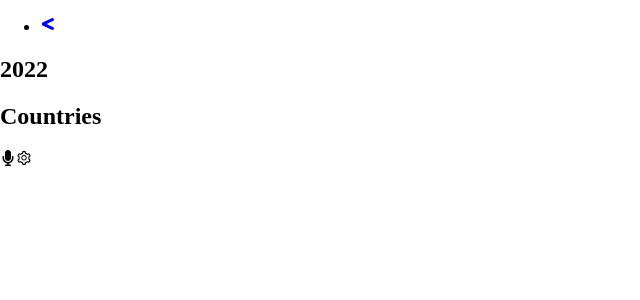
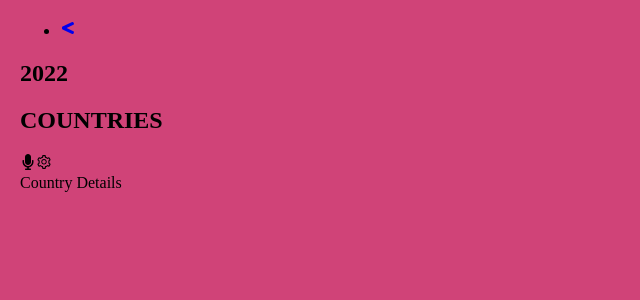
Before and after one commit to David-Kasilia/metrics-webapp, a React (Create React App) app: page /details/1 in a window 1280 px wide. Before the commit this address had no page. Shown: the top 300 px of the page, without its empty margins (0-640 px from the left). Built offline with nearby package versions, Linux system fonts and the light colour scheme.

Commit message:
Enabled dynamic routes

```diff
--- a/src/App.css
+++ b/src/App.css
@@ -1,3 +1,4 @@
 body {
-  margin: 0;
+  margin: 20px;
+  background-color: #D04378;
 }
--- a/src/App.js
+++ b/src/App.js
@@ -2,12 +2,15 @@ import React from 'react';
 import { BrowserRouter as Router, Routes, Route } from 'react-router-dom';
 import HomePage from './components/HomePage';
 import Header from './components/Header';
+import './App.css';
+import DetailsPage from './components/DetailsPage';
 
 const App = () => (
   <Router>
     <Header />
     <Routes>
       <Route path="/" element={<HomePage />} />
+      <Route path="/details/:id" element={<DetailsPage />} />
     </Routes>
   </Router>
 
--- a/src/components/Country.js
+++ b/src/components/Country.js
@@ -2,6 +2,8 @@
 /* eslint-disable no-console */
 import React, { useEffect } from 'react';
 import uuid from 'react-uuid';
+import { Link } from 'react-router-dom';
+import { BsArrowRightCircle } from 'react-icons/bs';
 import { useSelector, useDispatch } from 'react-redux';
 import { fetchCountries } from '../redux/country/country';
 
@@ -21,7 +23,14 @@ const Country = () => {
     <div>
       {countriesList.map((country) => (
         <div key={uuid()}>
-          <h3>{country.name}</h3>
+          <h3>{country.name.common}</h3>
+          <Link to={`/details/${country.id}`}>
+            <button type="button">
+              <BsArrowRightCircle />
+            </button>
+          </Link>
+          <img src={country.flags.png} alt="Flag" />
+          <h4>{country.population}</h4>
         </div>
       ))}
     </div>
--- a/src/components/DetailsPage.js
+++ b/src/components/DetailsPage.js
@@ -0,0 +1,9 @@
+import React from 'react';
+
+const DetailsPage = () => (
+  <div>
+    Country Details
+  </div>
+);
+
+export default DetailsPage;
--- a/src/components/Header.js
+++ b/src/components/Header.js
@@ -1,38 +1,18 @@
-/* eslint-disable react/destructuring-assignment */
-/* eslint-disable prefer-destructuring */
 /* eslint-disable react/prop-types */
 import React from 'react';
 import { FaMicrophone } from 'react-icons/fa';
 import { AiOutlineSetting } from 'react-icons/ai';
 import NavBar from './NavBar';
 
-const Header = ({ year }) => {
-  const DetailsPageTitle = () => (
-    <h2> Country Details</h2>
-  );
-
-  const HomePageTitle = () => (
-    <h2>Countries</h2>
-  );
-
-  const Title = (props) => {
-    const isTitle = props.isTitle;
-    if (isTitle) {
-      return <DetailsPageTitle />;
-    }
-    return <HomePageTitle />;
-  };
-
-  return (
+const Header = ({ year }) => (
   <header>
     <NavBar />
     <h2>{year}</h2>
-      <Title isTitle={false} />
+    <h2>COUNTRIES</h2>
     <FaMicrophone />
     <AiOutlineSetting />
   </header>
 );
-};
 
 Header.defaultProps = {
   year: '2022',
--- a/src/redux/country/country.js
+++ b/src/redux/country/country.js
@@ -5,7 +5,7 @@ const FETCH_COUNTRIES = 'countriesData/country/country/FETCH_COUNTRIES';
 const COUNTRY_DETAILS = 'countriesData/country/country/COUNTRY_DETAILS';
 
 // Countries Rest Api
-const api = 'https://restcountries.com/v2/all';
+const api = 'https://restcountries.com/v3.1/all';
 
 // Initial state
 const initialState = {
--- a/src/redux/store/configureStore.js
+++ b/src/redux/store/configureStore.js
@@ -5,6 +5,10 @@ const store = configureStore({
   reducer: {
     countries: countriesReducer,
   },
+  middleware: (getDefaultMiddleware) => getDefaultMiddleware({
+    immutableCheck: { warnAfter: 250 },
+    serializableCheck: { warnAfter: 250 },
+  }),
 });
 
 export default store;
```
Lines whose indentation alone changed are shown as unchanged.
